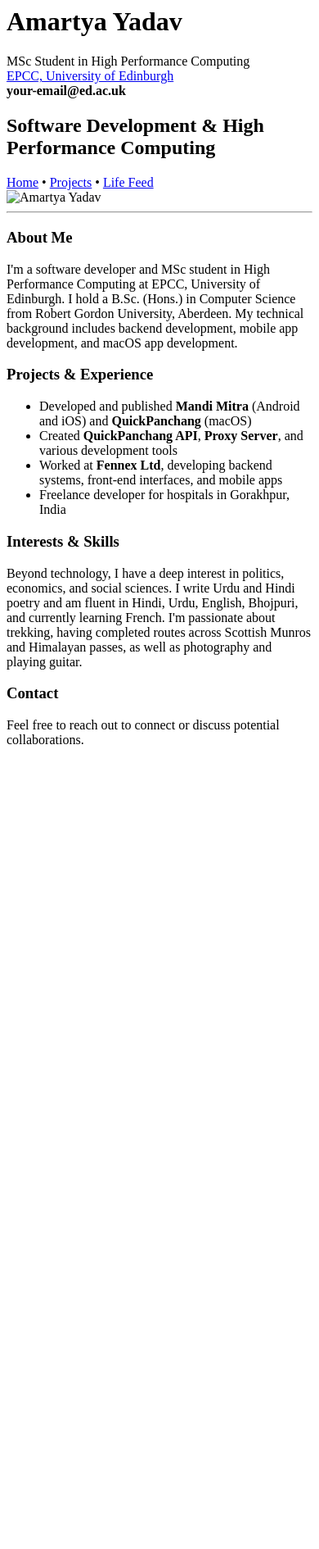
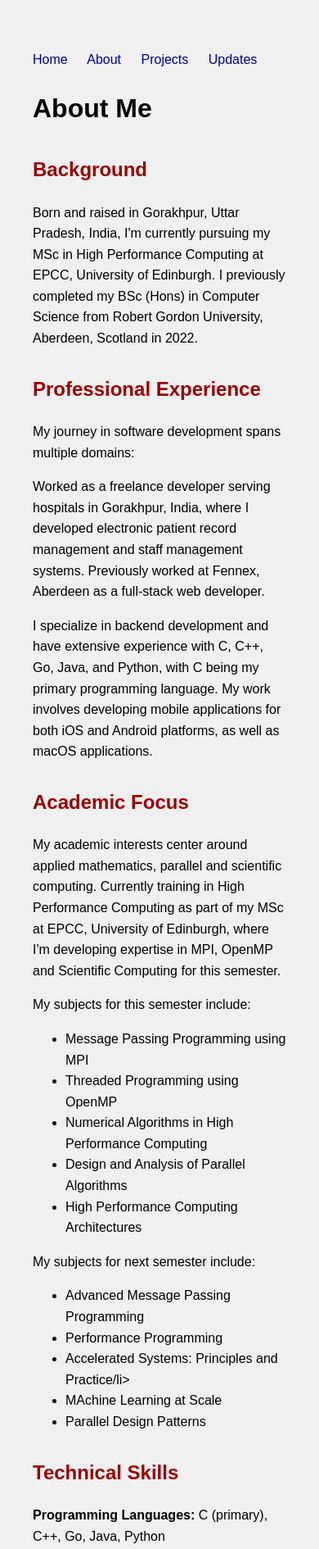
Before and after one commit to amartyadav/personal_blog, a plain HTML site: page about.html in a window 390 px wide. Shown: the top 1890 px of the page at 82% size. Before the commit the page ends 928 px from the top, so only its background shows below. Drawn offline with Linux system fonts and the light colour scheme.

Commit message:
refactor about.html to enhance structure, styling, and content

```diff
--- a/about.html
+++ b/about.html
@@ -1,46 +1,137 @@
-<html>
+<!DOCTYPE html>
+<html lang="en">
+<head>
+    <meta charset="UTF-8">
+    <meta name="viewport" content="width=device-width, initial-scale=1.0">
+    <title>About - Amartya Yadav</title>
+    <style>
+        body {
+            color: rgb(0, 0, 0);
+            background-color: rgb(240, 240, 240);
+            font-family: Arial, sans-serif;
+            margin: 0;
+            padding: 40px;
+            line-height: 1.6;
+            max-width: 800px;
+            margin: 0 auto;
+        }
+
+        a {
+            color: #000099;
+            text-decoration: none;
+        }
+
+        a:visited {
+            color: #990000;
+        }
+
+        .nav-links {
+            margin: 20px 0;
+        }
+
+        .nav-links a {
+            margin-right: 20px;
+        }
+
+        h2 {
+            color: rgb(153, 0, 0);
+            margin-top: 30px;
+        }
+
+        hr {
+            height: 1px;
+            background-color: #ccc;
+            border: none;
+            margin: 20px 0;
+        }
+
+        .section {
+            margin: 25px 0;
+        }
+    </style>
+</head>
 <body>
-    <div class="header-container">
-        <div class="main-content">
-            <h1>Amartya Yadav</h1>
-            <div class="center-text">
-                MSc Student in High Performance Computing<br>
-                <a href="https://www.epcc.ed.ac.uk">EPCC, University of Edinburgh</a><br>
-                <b>your-email@ed.ac.uk</b>
-            </div>
+    <div class="nav-links">
+        <a href="index.html">Home</a>
+        <a href="about.html">About</a>
+        <a href="projects.html">Projects</a>
+        <a href="updates.html">Updates</a>
+    </div>
 
-            <h2>Software Development & High Performance Computing</h2>
+    <h1>About Me</h1>
 
-            <div class="nav-links">
-                <a href="/">Home</a>
-                •
-                <a href="/projects">Projects</a>
-                •
-                <a href="/updates">Life Feed</a>
-            </div>
-        </div>
+    <div class="section">
+        <h2>Background</h2>
+        <p>Born and raised in Gorakhpur, Uttar Pradesh, India, I'm currently pursuing my MSc in High Performance Computing at EPCC, University of Edinburgh.
+            I previously completed my BSc (Hons) in Computer Science from Robert Gordon University, Aberdeen, Scotland in 2022.</p>
+    </div>
 
-        <!-- Add your photo here -->
-        <img src="your-photo.jpg" alt="Amartya Yadav" class="photo">
+    <div class="section">
+        <h2>Professional Experience</h2>
+        <p>My journey in software development spans multiple domains:</p>
+        <p>Worked as a freelance developer serving hospitals in Gorakhpur, India, where I developed electronic patient record management and staff management systems. Previously worked at Fennex, Aberdeen as a full-stack web developer.</p>
+        <p>I specialize in backend development and have extensive experience with C, C++, Go, Java, and Python, with C being my primary programming language. My work involves developing mobile applications for both iOS and Android platforms, as well as macOS applications.</p>
+    </div>
+
+    <div class="section">
+        <h2>Academic Focus</h2>
+        <p>My academic interests center around applied mathematics, parallel and scientific computing. Currently training in High Performance Computing as part of my MSc at EPCC, University of Edinburgh, where I'm developing expertise in MPI,
+            OpenMP and Scientific Computing for this semester.</p>
+            <p>My subjects for this semester include:</p>
+            <ul>
+                <li>Message Passing Programming using MPI</li>
+                <li>Threaded Programming using OpenMP</li>
+                <li>Numerical Algorithms in High Performance Computing</li>
+                <li>Design and Analysis of Parallel Algorithms</li>
+                <li>High Performance Computing Architectures</li>
+            </ul>
+            <p>My subjects for next semester include:</p>
+            <ul>
+                <li>Advanced Message Passing Programming</li>
+                <li>Performance Programming</li>
+                <li>Accelerated Systems: Principles and Practice/li>
+                <li>MAchine Learning at Scale</li>
+                <li>Parallel Design Patterns</li>
+        <p></p>
+    </div>
+
+    <div class="section">
+        <h2>Technical Skills</h2>
+        <p><strong>Programming Languages:</strong> C (primary), C++, Go, Java, Python</p>
+        <p><strong>Development Areas:</strong> Backend Development, Mobile Development (iOS/Android), macOS Applications, API Development, High Performance Computing</p>
+        <p><strong>Specialties:</strong> Scientific Computing, Applied Mathematics, System Architecture</p>
+    </div>
+
+    <div class="section">
+        <h2>Languages</h2>
+        <p>Fluent in:</p>
+        <ul>
+            <li>English</li>
+            <li>Hindi</li>
+            <li>Urdu</li>
+            <li>Bhojpuri</li>
+            </ul>
+        <p>Currently learning French</p>
+    </div>
+
+    <div class="section">
+        <h2>Personal Interests</h2>
+        <p><strong>Trekking:</strong> Avid trekker who has conquered several Himalayan passes and Scottish Munros, including Ben Nevis. The mountains have been a significant part of my life. That's where you will find me if (and when) I am done with the moh-maya.</p>
+        <p><strong>Horology:</strong> Passionate about watches, particularly mechanical timepieces. I appreciate the intricate engineering and craftsmanship that goes into watchmaking.</p>
+        <p><strong>Technology Philosophy:</strong> Strong advocate for tech socialism and Free and Open Source Software (FOSS). I believe in making technology accessible and maintaining user privacy.</p>
+        <p><strong>Reading:</strong> Enjoy reading books on social issues, social science, political science, and psychology.</p>
+        <p><strong>Pets:</strong> I love cats, and pugs. Currently have a Labrador Retriever named Roger (after Steve Rogers - Captain America) at my home in India. My next pet will be a cat or a pug.</p>
+    </div>
+
+    <div class="section">
+        <h2>Current Focus</h2>
+        <p>Currently focused on my MSc studies in High Performance Computing.</p>
+            <p>I'm part of TeamEPCC for the Student Cluster Competition at International Supercomputing Conference 2025 in Hamburg, Germany.</p>
+            <p>Continuing to develop and maintain various software projects while exploring new challenges.</p>
     </div>
 
     <hr>
 
-    <h3>About Me</h3>
-    <p>I'm a software developer and MSc student in High Performance Computing at EPCC, University of Edinburgh. I hold a B.Sc. (Hons.) in Computer Science from Robert Gordon University, Aberdeen. My technical background includes backend development, mobile app development, and macOS app development.</p>
-
-    <h3>Projects & Experience</h3>
-    <ul>
-        <li>Developed and published <b>Mandi Mitra</b> (Android and iOS) and <b>QuickPanchang</b> (macOS)</li>
-        <li>Created <b>QuickPanchang API</b>, <b>Proxy Server</b>, and various development tools</li>
-        <li>Worked at <b>Fennex Ltd</b>, developing backend systems, front-end interfaces, and mobile apps</li>
-        <li>Freelance developer for hospitals in Gorakhpur, India</li>
-    </ul>
-
-    <h3>Interests & Skills</h3>
-    <p>Beyond technology, I have a deep interest in politics, economics, and social sciences. I write Urdu and Hindi poetry and am fluent in Hindi, Urdu, English, Bhojpuri, and currently learning French. I'm passionate about trekking, having completed routes across Scottish Munros and Himalayan passes, as well as photography and playing guitar.</p>
-
-    <h3>Contact</h3>
-    <p>Feel free to reach out to connect or discuss potential collaborations.</p>
+    <p>Contact: aatmamartya[at]proton[dot]me</p>
 </body>
 </html>
```
